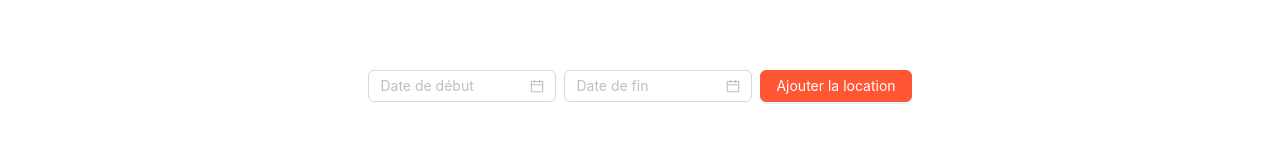
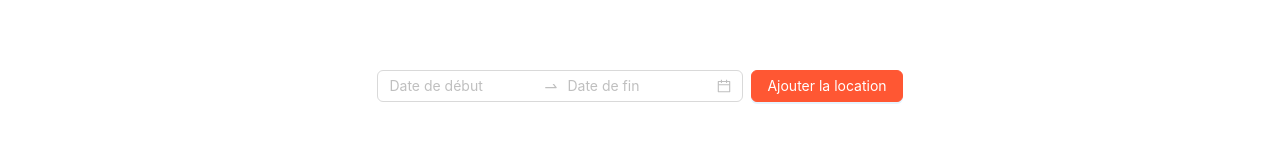
Before and after one commit to IrisKerr/Morbibike, a React (Create React App) app in the folder antd-demo/: page /bike/1 in a window 1280 px wide. Shown: the part 557-717 px from the top of the page. Built offline with nearby package versions, Linux system fonts and the light colour scheme.

Commit message:
DatePicker modified RangePicker adds

```diff
--- a/antd-demo/src/forms/rent/Create.tsx
+++ b/antd-demo/src/forms/rent/Create.tsx
@@ -13,6 +13,8 @@ import { isOverlapping } from '../../utils/rentalUtils'
 import { message } from 'antd'
 import dayjs, { Dayjs } from 'dayjs'
 
+const { RangePicker } = DatePicker
+
 interface RentalFormProps {
   bikeId?: number
 }
@@ -22,8 +24,11 @@ const datePickerStyle: React.CSSProperties = {
 }
 
 const Rental: React.FC<RentalFormProps> = ({ bikeId }) => {
-  const [startDate, setStartDate] = useState<Dayjs | null>(null)
-  const [endDate, setEndDate] = useState<Dayjs | null>(null)
+  const [dateRange, setDateRange] = useState<[Dayjs | null, Dayjs | null]>([
+    null,
+    null,
+  ])
+
   // hook custom useDispatch
   const dispatch = useAppDispatch()
   const navigate = useNavigate()
@@ -35,10 +40,9 @@ const Rental: React.FC<RentalFormProps> = ({ bikeId }) => {
   dayjs.locale('fr')
 
   const handleAddRental = () => {
-    if (startDate && endDate && typeof bikeId === 'number') {
-      // Formatage des dates au format "YYYY-MM-DD"
-      const formattedStartDate: Dayjs = dayjs(startDate)
-      const formattedEndDate: Dayjs = dayjs(endDate)
+    if (dateRange[0] && dateRange[1] && typeof bikeId === 'number') {
+      const formattedStartDate: Dayjs = dateRange[0]!
+      const formattedEndDate: Dayjs = dateRange[1]!
 
       console.log(formattedStartDate)
       console.log(formattedEndDate)
@@ -81,30 +85,26 @@ const Rental: React.FC<RentalFormProps> = ({ bikeId }) => {
         // ajout de la location dans le tableau rents de Velo
         dispatch(updateBikeRents({ bikeId: bikeId, rent: rentalData }))
 
-        setStartDate(null)
-        setEndDate(null)
+        setDateRange([null, null])
         navigate('/')
       } else {
         console.log('Les dates de location se chevauchent.')
         message.error('Oups.. Le vélo est déjà loué sur ces dates...')
-        setStartDate(null)
-        setEndDate(null)
+        setDateRange([null, null])
       }
     }
   }
 
   return (
     <>
-      <DatePicker
-        value={startDate}
-        onChange={(date) => setStartDate(date ? dayjs(date) : null)}
-        placeholder="Date de début"
-        style={datePickerStyle}
-      />
-      <DatePicker
-        value={endDate}
-        onChange={(date) => setEndDate(date ? dayjs(date) : null)}
-        placeholder="Date de fin"
+      <RangePicker
+        value={dateRange}
+        onChange={(dates) => {
+          if (Array.isArray(dates) && dates.length === 2) {
+            setDateRange(dates)
+          }
+        }}
+        placeholder={['Date de début', 'Date de fin']}
         style={datePickerStyle}
       />
       <Button type="primary" onClick={handleAddRental}>
```
